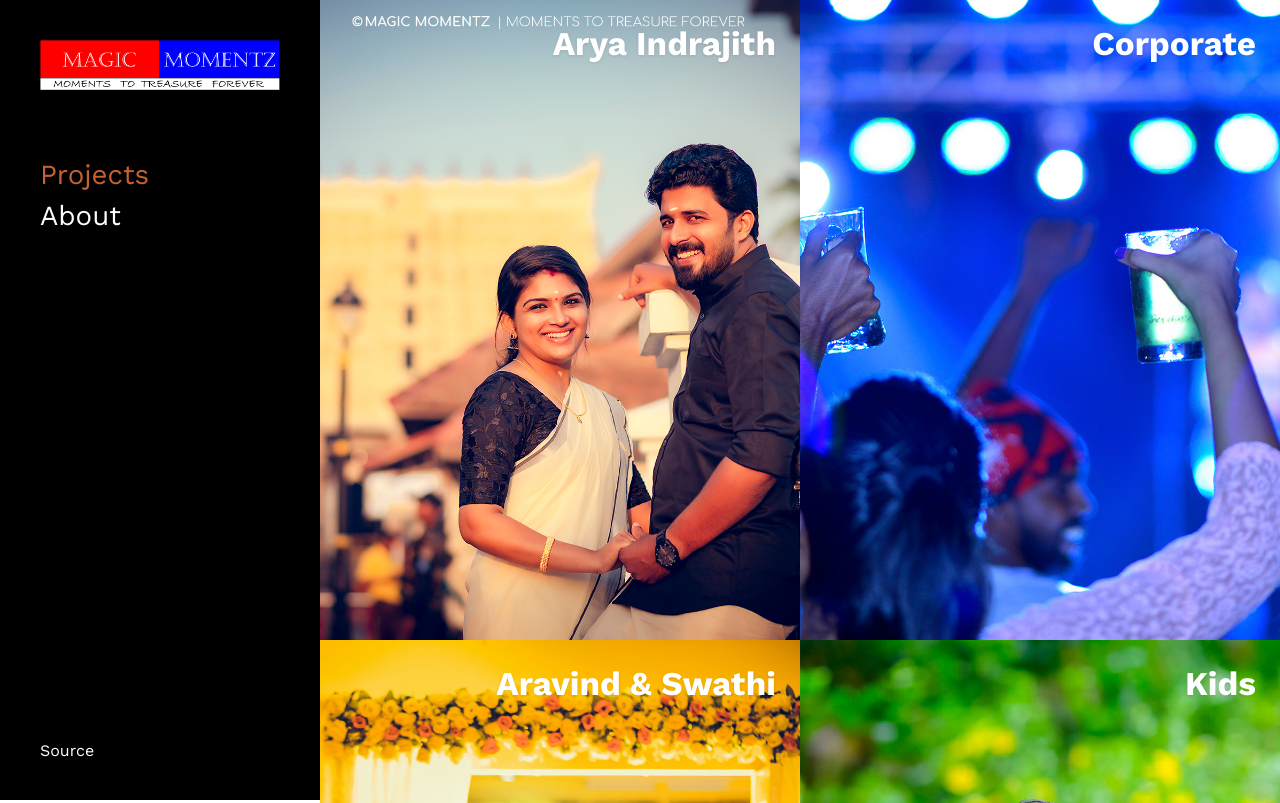
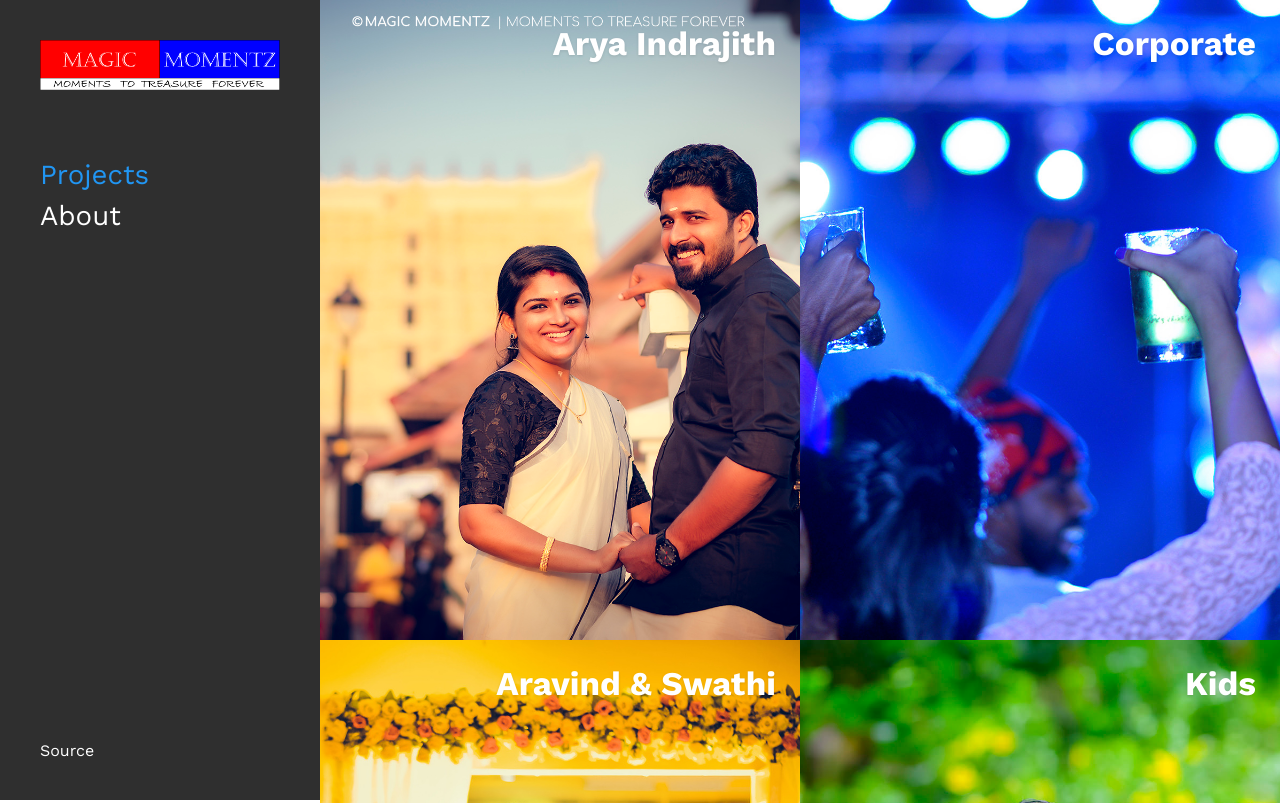
Before and after one commit to ctrleffive/magicmomentztvm, a Gatsby site: page /projects in a window 1280 px wide. Shown: the top 803 px of the page. Built offline with nearby package versions, Linux system fonts and the light colour scheme; Gatsby itself is replaced by a stand-in of ours.

Commit message:
colors updated for projects

```diff
--- a/config/index.js
+++ b/config/index.js
@@ -15,6 +15,6 @@ module.exports = {
   ogLanguage: 'en_US', // og:language
   googleAnalyticsID: 'UA-XXXXXX-X',
 
-  themeColor: '#db7436',
+  themeColor: '#2196f3',
   backgroundColor: '#3b3c4f',
 }
--- a/config/theme.ts
+++ b/config/theme.ts
@@ -17,7 +17,7 @@ const theme: ThemeShape = {
   breakpoints: ['480px', '650px', '1000px', '1200px', '1400px'],
   fontSizes: ['1rem', '1.2rem', '1.44rem', '1.728rem', '2.074rem', '2.488rem'],
   colors: {
-    primary: '#c66131',
+    primary: '#2196f3',
     secondary: '#494992',
     grey: '#58545a',
     shade: '#f5f5f5',
--- a/projects/projects.yaml
+++ b/projects/projects.yaml
@@ -2,7 +2,7 @@
   title_detail: "Arya Indrajith - Postwedding Photoshoot"
   slug: "arya-indrajith"
   category: "Postwedding Photoshoot"
-  color: "#90BDDF"
+  color: "#f9cf92"
   images: "arya-indrajith"
   cover: "./arya-indrajith/projects-arya-indrajith-001.jpg"
   desc: "One flawless morning they visited a glorious place where world wish to explore the God of treasure. Here are some amazing shots that proven their happiness and love."
@@ -11,7 +11,7 @@
   title_detail: "Corporate Events"
   slug: "corporate"
   category: "Corporate"
-  color: "#90BDDF"
+  color: "#60bdf8"
   images: "corporate"
   cover: "./corporate/projects-corporate-001.jpg"
   desc: "We provide high-quality photographic services, including corporate team photographs, corporate events, professional headshots for website and ID Cards and commercial photography"
@@ -20,7 +20,7 @@
   title_detail: "Aravind & Swathi - Engagement Day"
   slug: "aravind-swathi"
   category: "Engagement"
-  color: "#90BDDF"
+  color: "#f3c4a1"
   images: "aravind-swathi"
   cover: "./aravind-swathi/projects-aravind-swathi-001.jpg"
   desc: "Love is precious and an engagement is an exciting step towards a marriage that is hopefully filled with passion, love, and happiness."
@@ -29,7 +29,7 @@
   title_detail: "Kids Photography"
   slug: "kids"
   category: "Kids Photography"
-  color: "#90BDDF"
+  color: "#d1da44"
   images: "kids"
   cover: "./kids/projects-kids-001.jpg"
   desc: "We are specialist in kids portraits. Newborn photography and Maternity photography and events like birthdays, Noolukettu etc."
@@ -38,7 +38,7 @@
   title_detail: "Meera - Pre Wedding Shoot"
   slug: "meera"
   category: "Pre Wedding Shoot"
-  color: "#90BDDF"
+  color: "#a2dccf"
   images: "meera"
   cover: "./meera/projects-meera-001.jpg"
   desc: "When you realize you want to spend the rest of your life with somebody, you want the rest of your life to start as soon as possible."
--- a/src/elements/index.tsx
+++ b/src/elements/index.tsx
@@ -97,3 +97,21 @@ export const Button = styled.button<ButtonProps>`
 `
 
 Button.displayName = 'Button'
+
+type LinkProps = SpaceProps & WidthProps & ColorProps
+
+export const Link = styled.a<LinkProps>`
+  border-radius: 1000rem;
+  border: none;
+  font-weight: 700;
+  font-size: 1.25rem;
+  text-decoration: none;
+  &:hover {
+    cursor: pointer;
+  }
+  ${space}
+  ${width}
+  ${color}
+`
+
+Link.displayName = 'Link'
--- a/src/pages/projects.tsx
+++ b/src/pages/projects.tsx
@@ -39,7 +39,7 @@ const Projects: React.FunctionComponent<PageProps> = ({ data: { projects } }) =>
   })
 
   return (
-    <Layout color="#000">
+    <Layout color="#2f2f2f">
       <SEO title="Projects | Jodie" />
       <Area style={pageAnimation}>
         {projects.nodes.map(project => (
```
Also changed, not shown: src/templates/project.tsx (+4 -4 lines).
